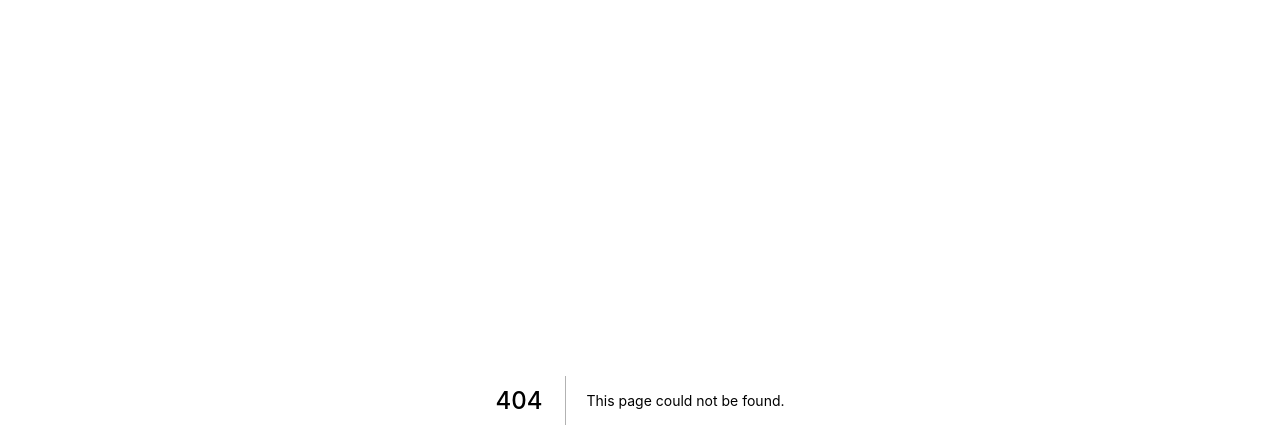
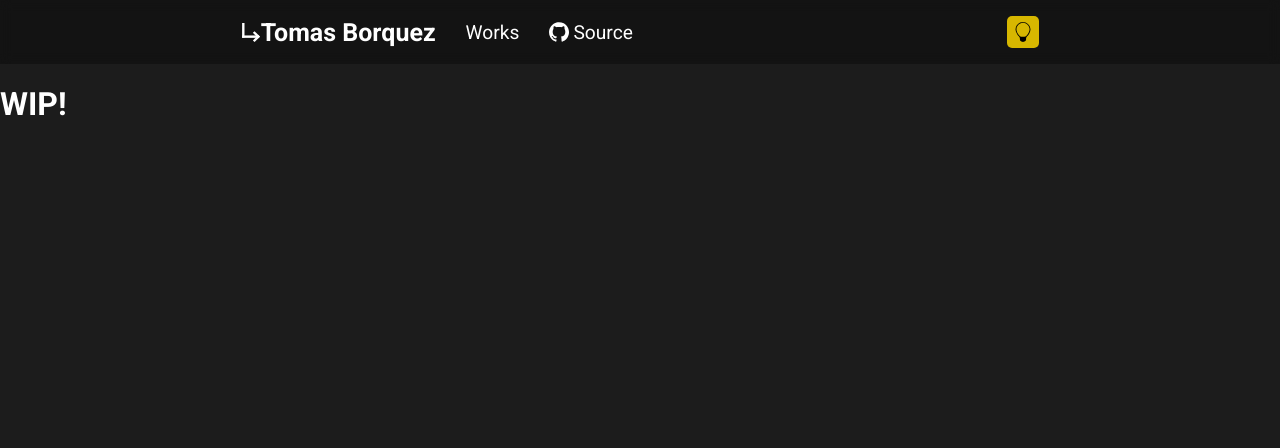
Before and after one commit to TomasBorquez/PortfolioV2, a Next.js app: page /works in a window 1280 px wide. Before the commit this address had no page. Shown: the top 448 px of the page. Built offline with nearby package versions, Linux system fonts and the light colour scheme.

Commit message:
super small changes

```diff
--- /dev/null
+++ b/components/Layout/Layout.module.sass
@@ -0,0 +1,11 @@
+#navbar
+  position: fixed
+  top: 0px
+  width: 100%
+  background-color: #0e0e0e91
+  backdrop-filter: blur(6px)
+  font-size: larger
+  z-index: 100
+
+#main
+  margin-top: 85px
--- /dev/null
+++ b/components/Layout/Layout.tsx
@@ -0,0 +1,31 @@
+import React from 'react';
+import Head from 'next/head';
+import Nav from '../Nav/Nav';
+import s from './Layout.module.sass'
+
+type Props = {
+  title: string
+  children: JSX.Element;
+};
+
+export const Layout = ({ children, title }: Props) => {
+  return (
+    <div>
+      <Head>
+        <title>{title}</title>
+      </Head>
+
+      <nav id={s.navbar}>
+        <Nav />
+      </nav>
+
+      <main id={s.main}>{children}</main>
+
+      <footer>{/* I am the footer */}</footer>
+    </div>
+  );
+};
+
+Layout.defaultProps = {
+  title: 'Tomas Borquez | Portfolio'
+}
--- a/components/Nav/Nav.module.sass
+++ b/components/Nav/Nav.module.sass
@@ -1,10 +1,3 @@
-.navbar
-  position: fixed
-  width: 100%
-  background-color: #0e0e0e91
-  backdrop-filter: blur(6px)
-  font-size: larger
-
 .centered
   display: flex
   align-items: center
@@ -39,8 +32,10 @@
   display: flex
   align-items: center
   justify-content: center
+  transition: 0.3s
   &:hover
-    background-color: rgb(206, 163, 44)
+    background-color: rgb(138, 109, 30)
+    transition: 0.3s
 
 #mIcon
   display: flex
--- a/components/Nav/Nav.tsx
+++ b/components/Nav/Nav.tsx
@@ -1,39 +1,58 @@
-import React from "react";
-import Image from "next/image";
-import Link from 'next/link'
-import EnterLogo from '../../assets/img/arrowhite.svg'
-import LightBulb from '../../assets/img/icons8-bombilla-globo-50.svg'
-import GitHubIcon from '../../assets/img/GitHub-Mark-120px-plus.svg'
-import s from './Nav.module.sass'
+import React from 'react';
+import Image from 'next/image';
+import Link from 'next/link';
+import EnterLogo from '../../assets/img/arrowhite.svg';
+import LightBulb from '../../assets/img/icons8-bombilla-globo-50.svg';
+import GitHubIcon from '../../assets/img/GitHub-Mark-120px-plus.svg';
+import s from './Nav.module.sass';
 
 function Nav() {
   return (
-    <nav className={s.navbar}>
     <div className={s.centered}>
       <div className={s.leftie}>
         <div id={s.homeTitle}>
-              <Image src={EnterLogo} alt='icono' width="20px" height="20px"/>
-              <Link href="/PortfolioV1">
-                <a id={s.home} className={s.links}>Tomas Borquez</a>
+          <Image src={EnterLogo} alt="icono" width="20px" height="20px" />
+          <Link href="/">
+            <a id={s.home} className={s.links}>
+              Tomas Borquez
+            </a>
           </Link>
         </div>
         <Link href="/works">
-              <a id={s.works} className={s.links}>Works</a>
+          <a id={s.works} className={s.links}>
+            Works
+          </a>
         </Link>
         <div id={s.mIcon}>
-              <Image src={GitHubIcon} className={s.icon} alt='icono' width="20px" height="20px"/>
-              <a id={s.source} className={s.links} href="https://github.com/TomasBorquez/PortfolioV1">Source</a>
+          <Image
+            src={GitHubIcon}
+            className={s.icon}
+            alt="icono"
+            width="20px"
+            height="20px"
+          />
+          <a
+            id={s.source}
+            className={s.links}
+            href="https://github.com/TomasBorquez/PortfolioV2"
+          >
+            Source
+          </a>
         </div>
       </div>
       <div className={s.rightie}>
         <button id={s.themeswitcher}>
-              <Image id={s.rIcon} width="22px" height="22px" src={LightBulb} alt='icono'/>
+          <Image
+            id={s.rIcon}
+            width="22px"
+            height="22px"
+            src={LightBulb}
+            alt="icono"
+          />
         </button>
       </div>
-
     </div>
-    </nav>
   );
-};
+}
 
 export default Nav;
--- a/package.json
+++ b/package.json
@@ -20,7 +20,6 @@
     "@types/react": "18.0.15",
     "@types/react-dom": "18.0.6",
     "@types/three": "^0.143.0",
-    "@zeit/next-css": "^1.0.1",
     "eslint": "8.21.0",
     "eslint-config-next": "12.2.4",
     "typescript": "4.7.4"
--- /dev/null
+++ b/pages/works.tsx
@@ -0,0 +1,12 @@
+import React from 'react'
+import { Layout } from '../components/Layout/Layout'
+
+const works = () => {
+  return (
+    <Layout>
+      <h1>WIP!</h1>
+    </Layout>
+  )
+}
+
+export default works
```
Also changed, not shown: components/About/About.module.sass (+24 -10 lines), components/About/About.tsx (+63 -21 lines), pages/404.tsx (added, +10 -0 lines), pages/index.tsx (+4 -5 lines), styles/Home.module.sass (deleted), 1 other file (tests, documents, lock files or other folders). Lines whose indentation alone changed are shown as unchanged.
